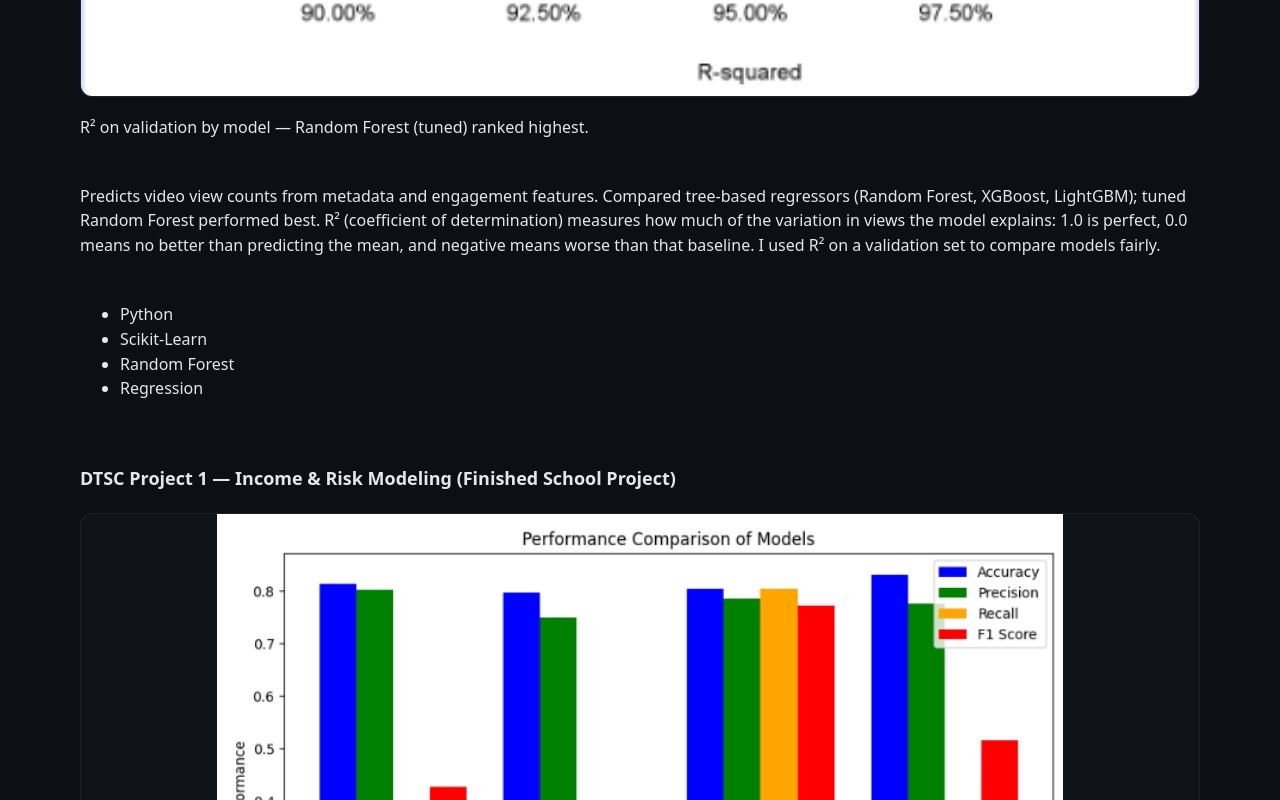
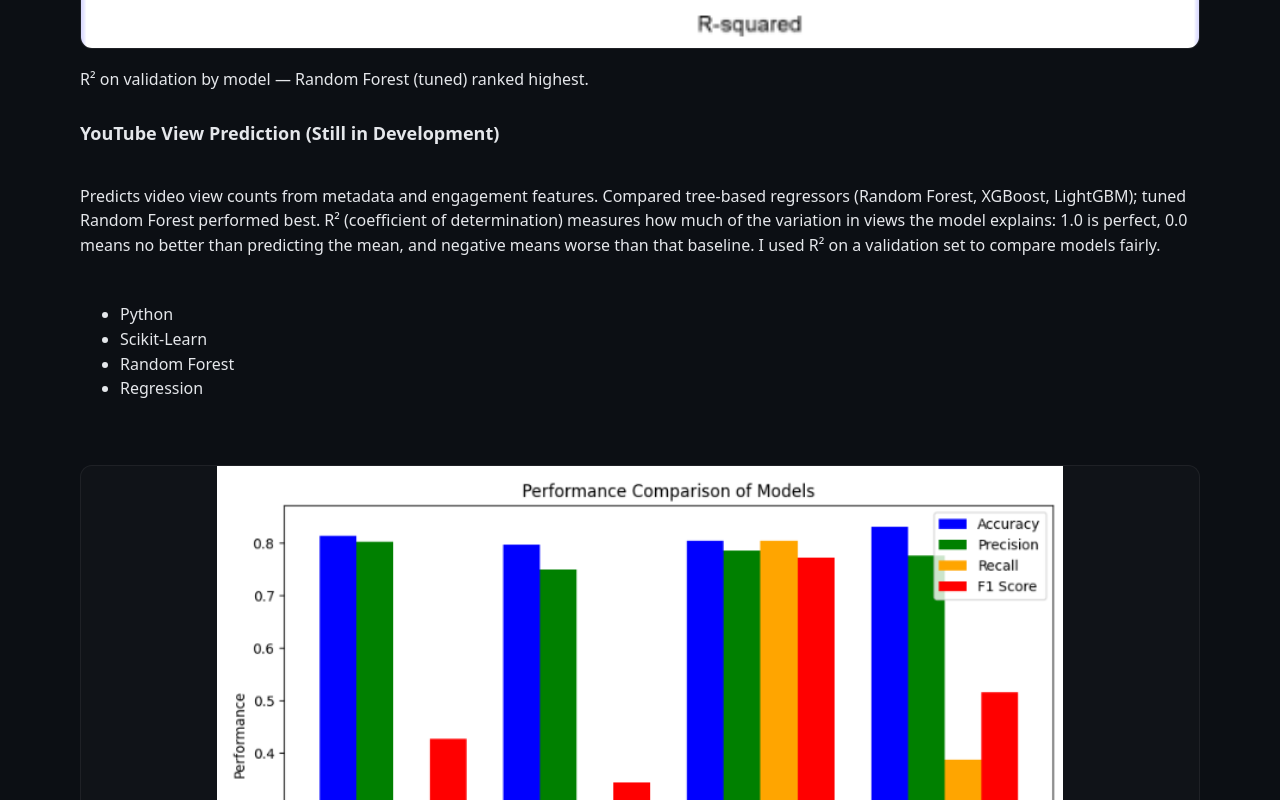
Before and after one commit to motabor153/FinalPortfolio, a React (Vite) app: page / in a window 1280 px wide. Shown: the part 1560-2360 px from the top of the page. Built offline with nearby package versions, Linux system fonts and the light colour scheme.

Commit message:
Added Project 1 of the Data Mining course

```diff
--- a/src/App.jsx
+++ b/src/App.jsx
@@ -44,6 +44,20 @@ export default function App() {
   links: [
     { label: "Report (PDF)",      href: `${import.meta.env.BASE_URL}Project%202%20DTSC.pdf` },
     { label: "Notebook (.ipynb)", href: `${import.meta.env.BASE_URL}project2.ipynb`, download: "project2.ipynb" }
+  ]
+},
+{
+  title: "Data Mining Project 1 — Course Website",
+  description:
+    "Course project site summarizing data prep/EDA and model comparison with clear visuals and write-ups.",
+  image: `${import.meta.env.BASE_URL}project1datamine.png`, // or remove to show skeleton
+  caption: "Live site hosted on GitHub Pages. (Click screenshot to go to site)",
+  tags: ["HTML","Canva AI", "Data Mining"],
+  fit: "contain",
+  mediaHref: "https://motabor153.github.io/project1datamining/",
+  links: [
+    { label: "Live site", href: "https://motabor153.github.io/project1datamining/" },
+    { label: "Repo", href: "https://github.com/motabor153/project1datamining" }
   ]
 }
   ];
--- a/src/components/ProjectCard.jsx
+++ b/src/components/ProjectCard.jsx
@@ -20,12 +20,13 @@ function extractYouTubeId(input) {
 export default function ProjectCard({
   title,
   description,
-  image,           // e.g. `${import.meta.env.BASE_URL}chart.png`
-  video,           // self-hosted video path (mp4/webm) in /public
-  poster,          // poster image for the <video>
-  youtubeId,       // legacy: still supported (ID)
-  youtube,         // NEW: ID or full YouTube URL
-  useNoCookie = true, // NEW: toggle youtube-nocookie.com vs youtube.com
+  image,               // e.g. `${import.meta.env.BASE_URL}chart.png`
+  video,               // self-hosted video path (mp4/webm) in /public
+  poster,              // poster image for the <video>
+  youtubeId,           // legacy: still supported (ID)
+  youtube,             // ID or full YouTube URL
+  useNoCookie = true,  // toggle youtube-nocookie.com vs youtube.com
+  mediaHref,           // NEW: when set and using an image, make the image clickable
   tags = [],
   status = "",
   github,
@@ -34,29 +35,36 @@ export default function ProjectCard({
   fit = "cover",
   ratio = "16 / 9",
   position = "center",
-  links = []       // chips rendered below
+  links = []           // chips rendered below
 }) {
   const skelRef = useRef(null);
   const showSkeleton = () => { if (skelRef.current) skelRef.current.style.display = "block"; };
   const hideSkeleton = () => { if (skelRef.current) skelRef.current.style.display = "none"; };
 
-  // Resolve a usable YouTube ID from either prop
   const ytId = extractYouTubeId(youtube) || extractYouTubeId(youtubeId);
   const ytHost = useNoCookie ? "https://www.youtube-nocookie.com" : "https://www.youtube.com";
 
+  // Prebuild the image element so we can optionally wrap it in a link
+  const imageEl = image ? (
+    <img
+      src={image}
+      alt={`${title} screenshot`}
+      loading="lazy"
+      style={{ width: "100%", height: "100%", objectFit: fit, objectPosition: position, display: "block" }}
+      onLoad={hideSkeleton}
+      onError={(e) => {
+        e.currentTarget.style.display = "none";
+        showSkeleton();
+      }}
+    />
+  ) : null;
+
   return (
     <article className="card project-card">
-
-      {/* --- MOVED THIS SECTION UP --- */}
-      <header className="proj-head">
-        <h3 className="proj-title">{title}</h3>
-      </header>
-      {/* ----------------------------- */}
-
       <div className="frame" style={{ aspectRatio: ratio }}>
         {status && <span className="pill">{status}</span>}
 
-        {/* Priority: YouTube > self-hosted video > image */}
+        {/* Priority: YouTube > self-hosted video > image (optionally linked) */}
         {ytId ? (
           <iframe
             title={`${title} video`}
@@ -80,18 +88,20 @@ export default function ProjectCard({
             <source src={video} type="video/mp4" />
             <source src={video} type="video/webm" />
           </video>
-        ) : image ? (
-          <img
-            src={image}
-            alt={`${title} screenshot`}
-            loading="lazy"
-            style={{ width: "100%", height: "100%", objectFit: fit, objectPosition: position, display: "block" }}
-            onLoad={hideSkeleton}
-            onError={(e) => {
-              e.currentTarget.style.display = "none";
-              showSkeleton();
-            }}
-          />
+        ) : imageEl ? (
+          mediaHref ? (
+            <a
+              href={mediaHref}
+              target="_blank"
+              rel="noreferrer"
+              aria-label={`${title} — open site`}
+              style={{ display: "block", width: "100%", height: "100%" }}
+            >
+              {imageEl}
+            </a>
+          ) : (
+            imageEl
+          )
         ) : null}
 
         {/* Skeleton (hidden by default; shown only on error or before load) */}
@@ -103,7 +113,9 @@ export default function ProjectCard({
 
       {caption && <p className="small muted" style={{ marginTop: 6 }}>{caption}</p>}
 
-      {/* --- The header was originally here --- */}
+      <header className="proj-head">
+        <h3 className="proj-title">{title}</h3>
+      </header>
 
       <p className="small">{description}</p>
 
```
Also changed, not shown: public/project1datamine.png (added).
